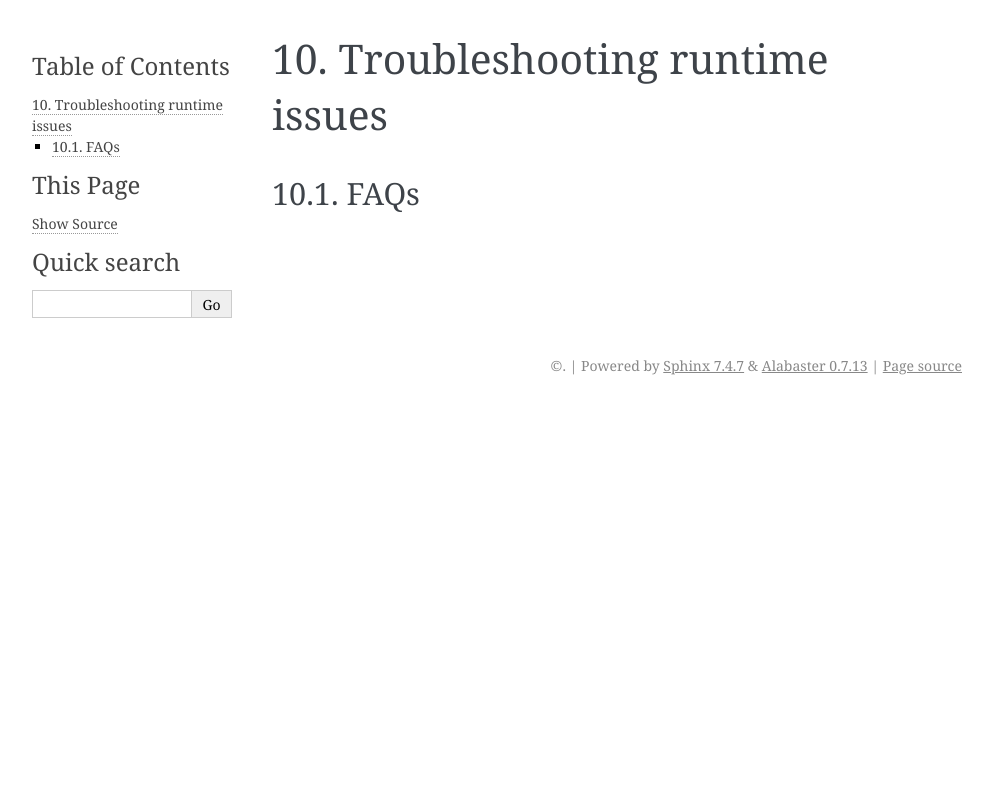
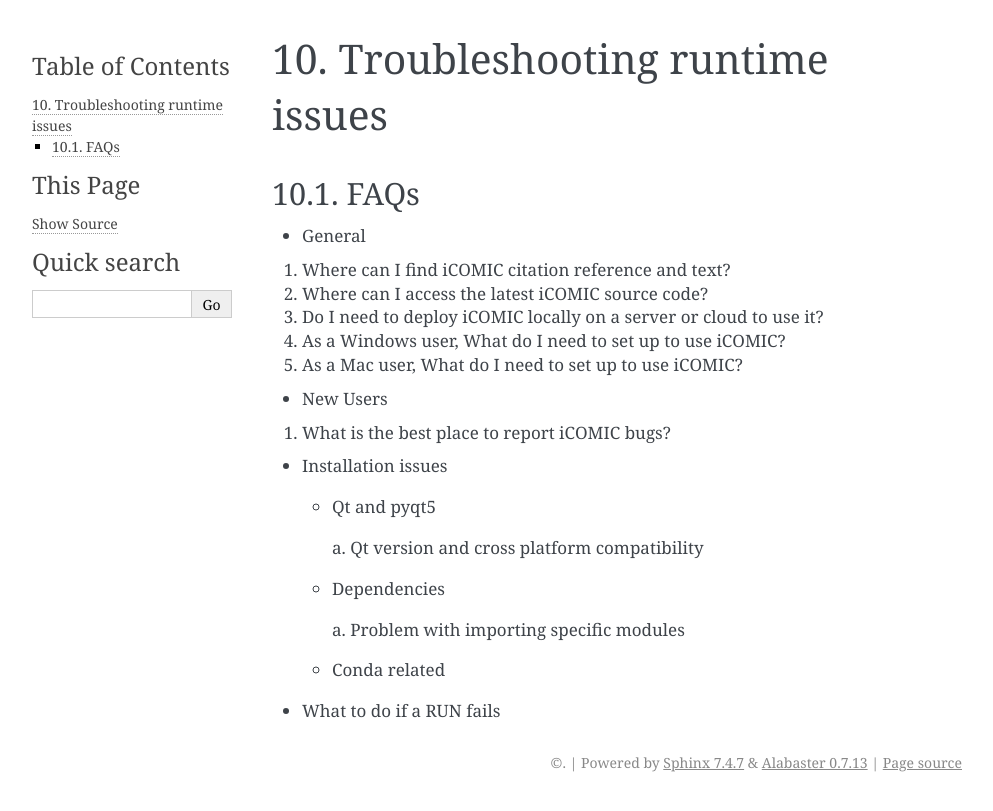
Before and after one commit to anjanaanilkumar1289/iCOMIC_doc, a Sphinx documentation site: the page built from docs/troubleshoot.md, in a window 1280 px wide. Shown: the top 811 px of the page, without its empty margins (148-1141 px from the left). Built offline with Sphinx 7.4.7, drawn with Linux system fonts in a browser that asks for light colours.

Commit message:
Update troubleshoot.md

```diff
--- a/docs/troubleshoot.md
+++ b/docs/troubleshoot.md
@@ -1,3 +1,29 @@
 ## 10. Troubleshooting runtime issues
 
 #### 10.1. FAQs
+-  General
+
+1. Where can I find iCOMIC citation reference and text?
+
+2. Where can I access the latest iCOMIC source code?
+
+3. Do I need to deploy iCOMIC locally on a server or cloud to use it?
+
+4. As a Windows user, What do I need to set up to use iCOMIC?
+
+5. As a Mac user, What do I need to set up to use iCOMIC?
+
+-  New Users
+
+1. What is the best place to report iCOMIC bugs?
+
+- Installation issues
+	- Qt and pyqt5
+
+      a. Qt version and cross platform compatibility
+	- Dependencies
+
+      a. Problem with importing specific modules
+	- Conda related
+
+-  What to do if a RUN fails
```
